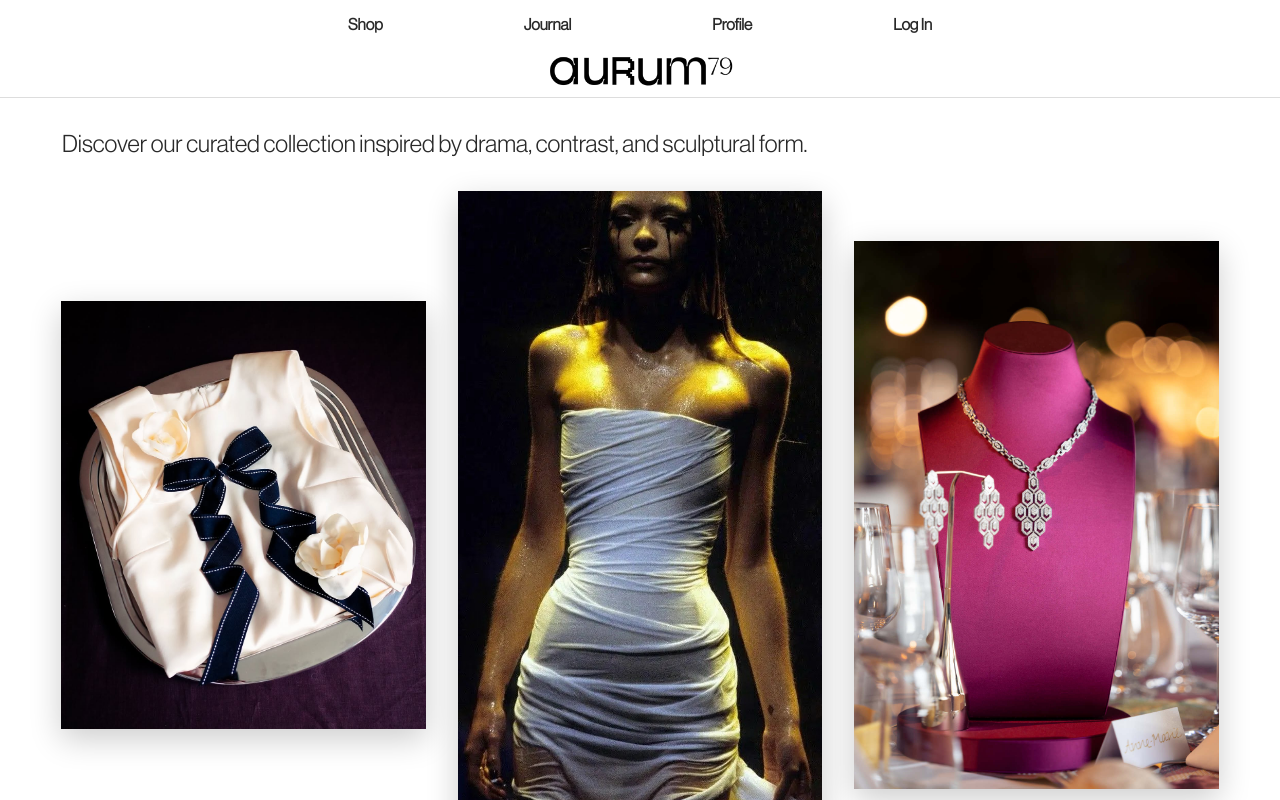
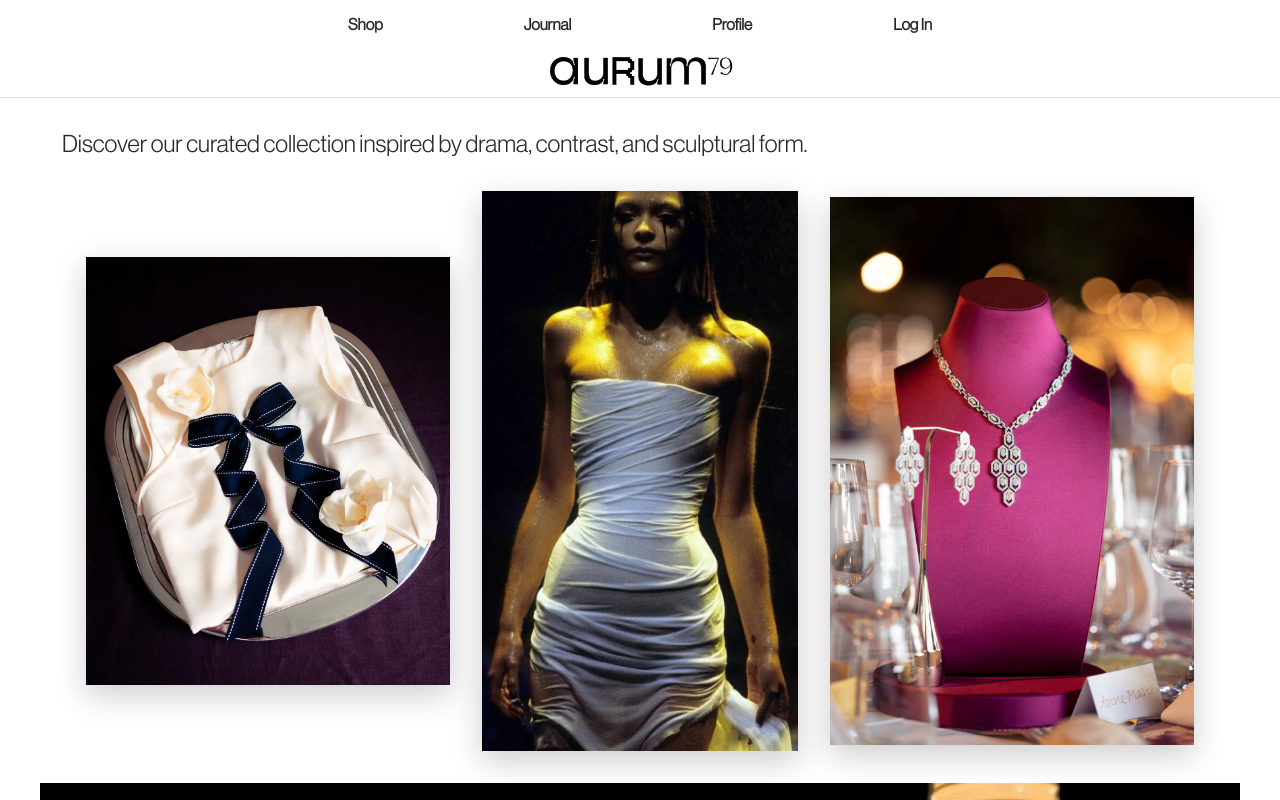
Before and after one commit to jimyty1/aurum, a React (Create React App) app: page / in a window 1280 px wide. Shown: the top 800 px of the page. Built offline with nearby package versions, Linux system fonts and the light colour scheme.

Commit message:
adjusted max vieww height for a easier on the eye view

```diff
--- a/src/css/LandingPage.css
+++ b/src/css/LandingPage.css
@@ -9,6 +9,7 @@
 
 .preview-image {
     max-width: 30%;
+    max-height: 70vh;
     height: auto;
     box-shadow: 0 10px 30px rgba(0, 0, 0, 0.2);
     transition: transform 0.3s ease;
```
